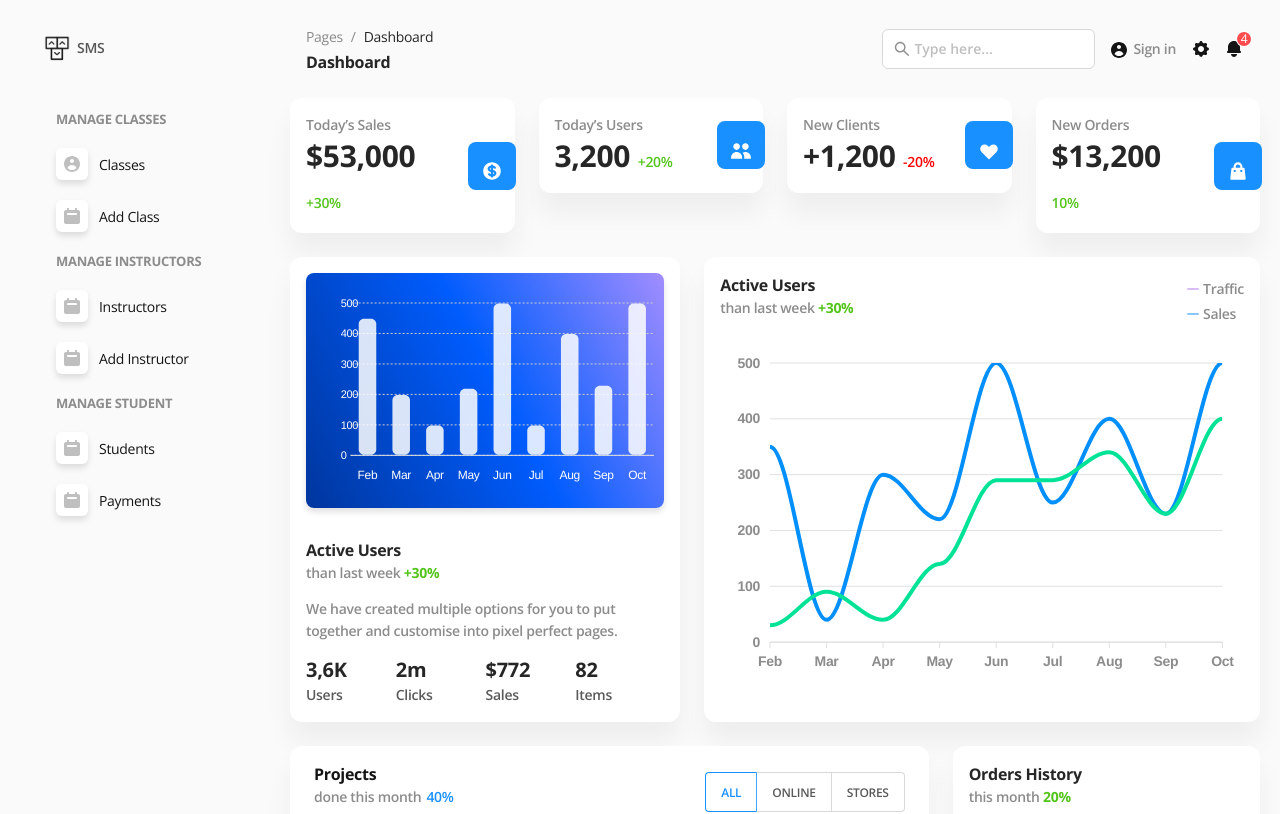
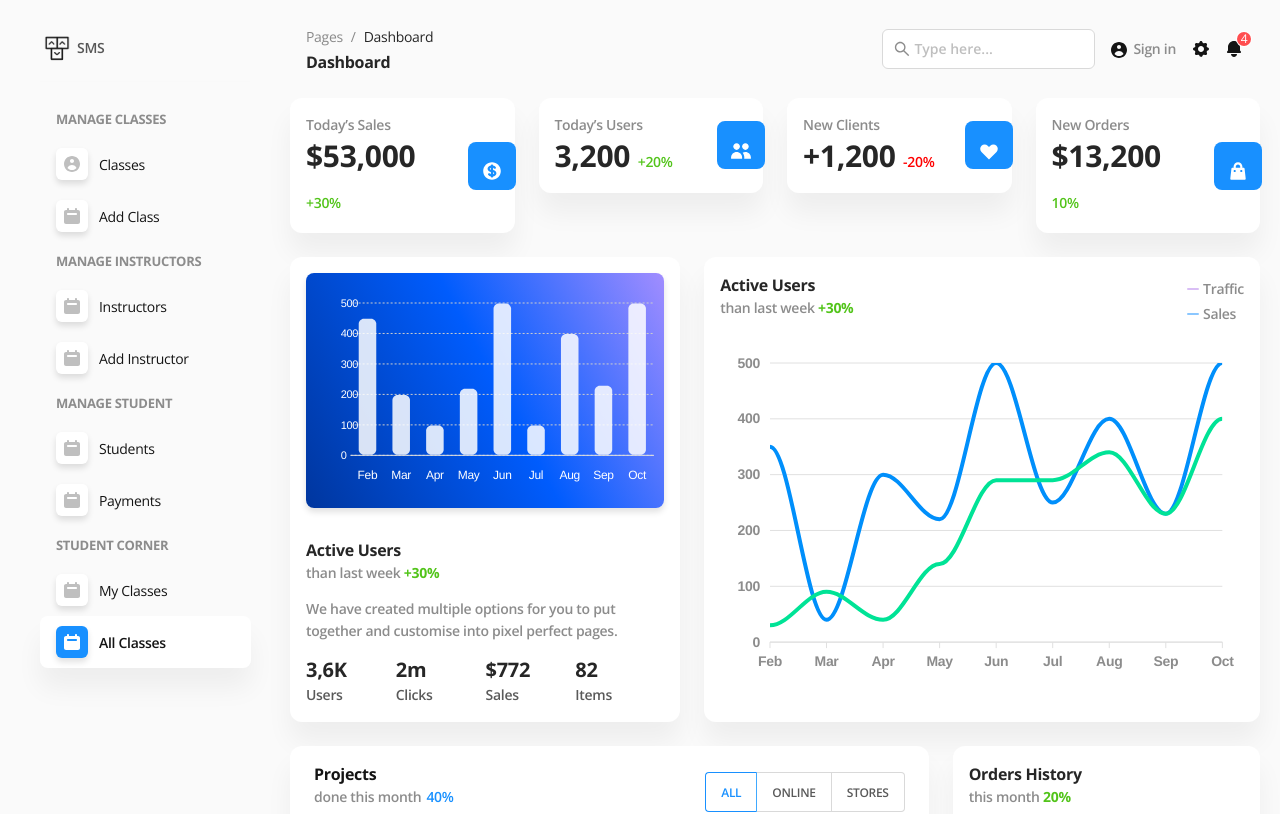
Before and after one commit to gimnakatugampala/ead-2, a React (Create React App) app: page /dashboard in a window 1280 px wide. Shown: the top 814 px of the page. Built offline with nearby package versions, Linux system fonts and the light colour scheme.

Commit message:
2024_3_11_my_classes

```diff
--- a/src/App.js
+++ b/src/App.js
@@ -26,6 +26,7 @@ import InstructorsList from "./pages/instructors/InstructorsList";
 import AddInstructor from "./pages/instructors/AddInstructor";
 
 import ClassList from "./pages/classes/ClassList";
+import MyClasses from "./pages/classes/MyClasses";
 import AddClass from "./pages/classes/AddClass";
 
 import PaymentList from "./pages/students/PaymentList";
@@ -47,6 +48,7 @@ function App() {
           <Route exact path="/profile" component={Profile} />
 
           <Route exact path="/classes" component={ClassList} />
+          <Route exact path="/my-classes" component={MyClasses} />
           <Route exact path="/add-class" component={AddClass} />
 
           <Route exact path="/students" component={StudentList} />
@@ -57,6 +59,7 @@ function App() {
 
           <Route exact path="/payments" component={PaymentList} />
 
+
           <Redirect from="*" to="/dashboard" />
         </Main>
       </Switch>
--- a/src/components/layout/Sidenav.js
+++ b/src/components/layout/Sidenav.js
@@ -249,6 +249,36 @@ function Sidenav({ color }) {
         </Menu.Item>
 
 
+        <Menu.Item className="menu-item-header" key="10">
+          Student Corner
+        </Menu.Item>
+
+        <Menu.Item key="11">
+          <NavLink to="/my-classes">
+            <span
+              className="icon"
+              style={{
+                background: page === "my-classes" ? color : "",
+              }}
+            >{signin}</span>
+            <span className="label">My Classes</span>
+          </NavLink>
+        </Menu.Item>
+
+
+        <Menu.Item key="12">
+          <NavLink to="/">
+            <span
+              className="icon"
+              style={{
+                background: page === "" ? color : "",
+              }}
+            >{signin}</span>
+            <span className="label">All Classes</span>
+          </NavLink>
+        </Menu.Item>
+
+
       </Menu>
 
     </>
--- /dev/null
+++ b/src/pages/classes/MyClasses.js
@@ -0,0 +1,28 @@
+import React from 'react'
+import MaterialTable from 'material-table';
+import Button from 'react-bootstrap/Button';
+
+const MyClasses = () => {
+  return (
+    <div>
+         <MaterialTable
+      title="My Classes"
+      columns={[
+        { title: 'Image', field: 'image' },
+        { title: 'Subject Name', field: 'subject_name' },
+        { title: 'Grade', field: 'grade' },
+        { title: 'Start Date', field: 'start_date' },
+        { title: 'End Start', field: 'end_date' }
+      ]}
+      data={[
+        { image: 'Gimna', subject_name: 'Katugampala', grade: "0764961707", start_date: "20017203400",end_date: "20017203400"}
+      ]}
+      options={{
+        exportButton: true
+      }}
+    />
+    </div>
+  )
+}
+
+export default MyClasses
```
